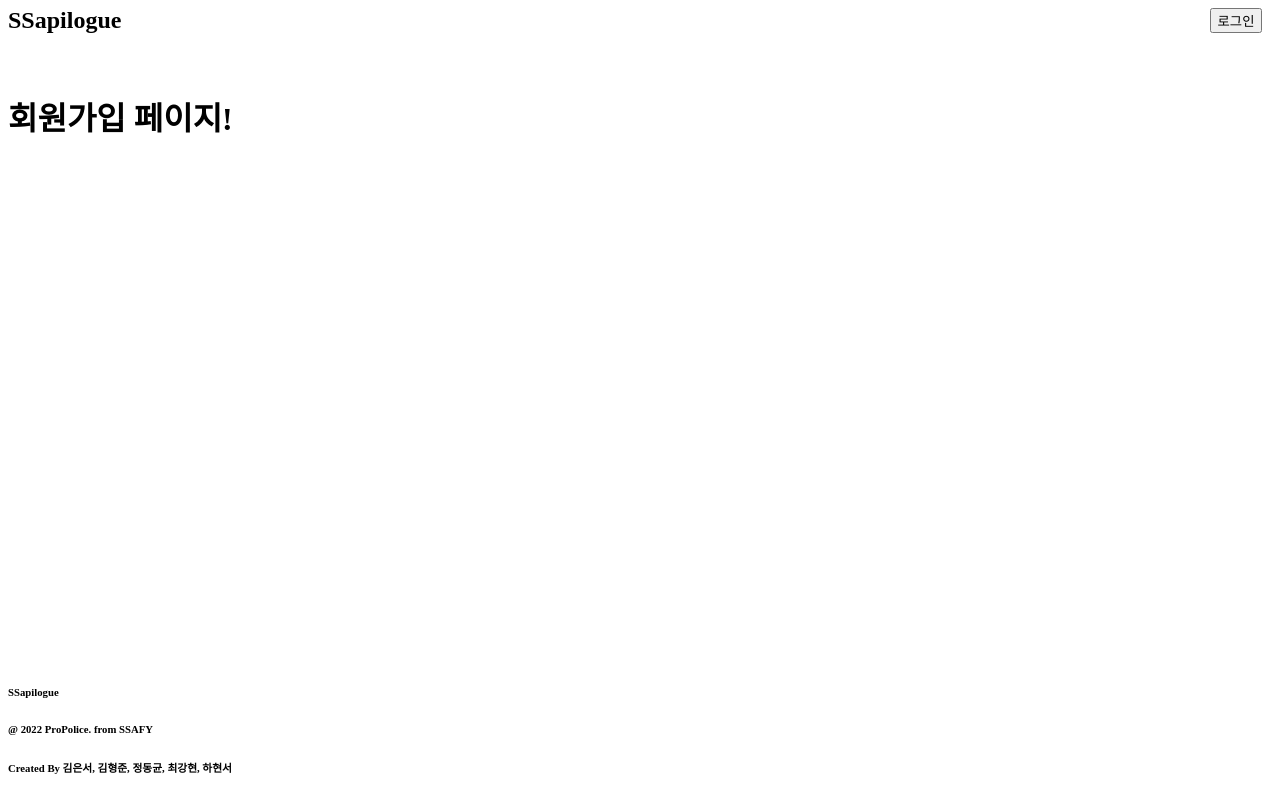
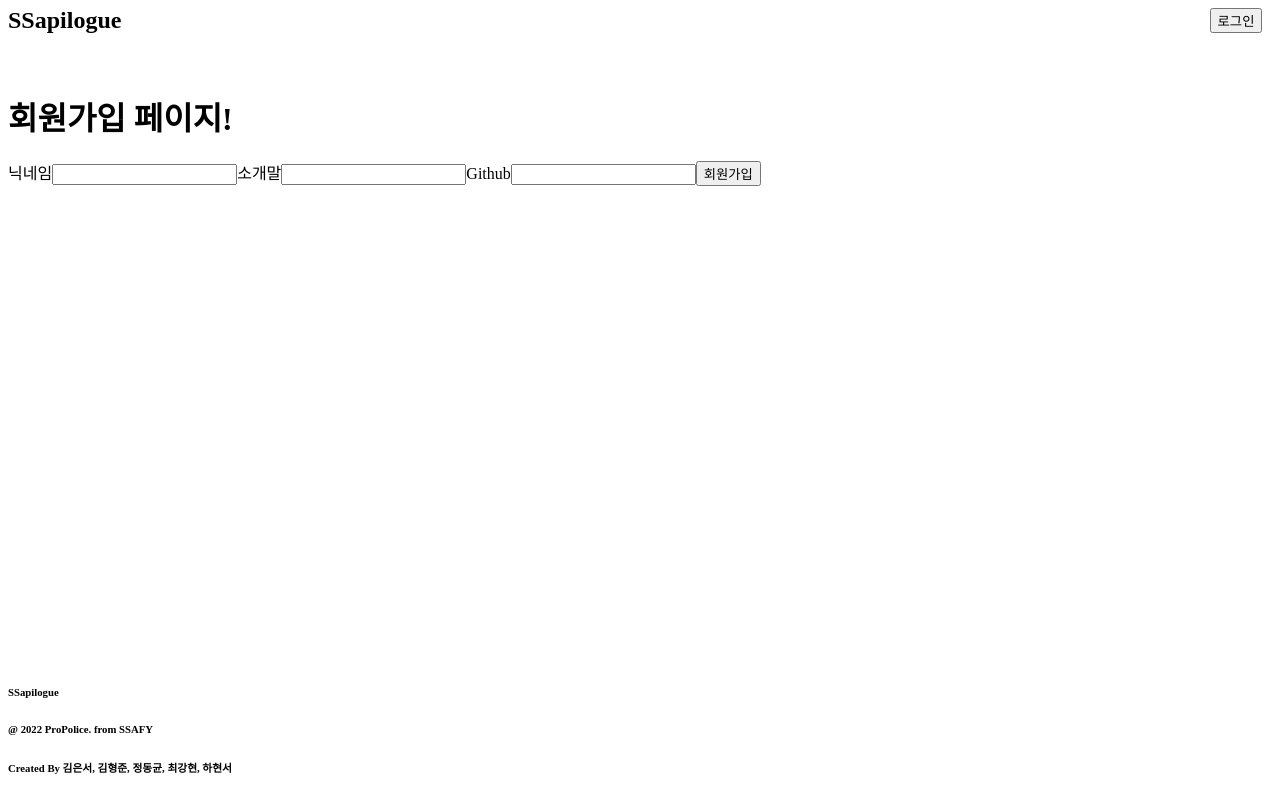
Before and after one commit to kimhyeongjun95/Ssapilogue, a React (Create React App) app in the folder frontend/: page /signup in a window 1280 px wide. Built offline with nearby package versions, Linux system fonts and the light colour scheme; a small style sheet from the web is missing.

Commit message:
feat: 로그인 폼 구현

```diff
--- a/frontend/src/components/Footer/index.jsx
+++ b/frontend/src/components/Footer/index.jsx
@@ -7,7 +7,6 @@ const Footer = () => {
       <h6>SSapilogue</h6>
       <h6>@ 2022 ProPolice. from SSAFY</h6>
       <h6>Created By 김은서, 김형준, 정동균, 최강현, 하현서</h6>
-
     </footer>
   )
 }
--- a/frontend/src/pages/HomePage/index.jsx
+++ b/frontend/src/pages/HomePage/index.jsx
@@ -1,9 +1,13 @@
 import React from "react";
+import { Link } from 'react-router-dom';
 
 const HomePage = () => {
   return (
     <div>
       <h1>여기는 메인화면</h1>
+      <Link to="/project/post">
+        <button>지금 등록하기</button>
+      </Link>
     </div>
   )
 }
--- a/frontend/src/pages/PostProjectPage/index.jsx
+++ b/frontend/src/pages/PostProjectPage/index.jsx
@@ -22,11 +22,6 @@ const PostProjectPage = () => {
   // 프로젝트 맴버 //
   const [phashbox, setpHashbox] = useState([])
   const [phashtag, setpHashtag] = useState('')
-
-  // 라벨링
-  const onChangeHashtag = (event) => {
-    setHashtag(event.target.value)
-  }
 
   const plusHashtag = (e) => {
     if (e.key === "Enter") {
@@ -194,7 +189,7 @@ const PostProjectPage = () => {
       <div style={{display:"flex",flexDirection:"column", justifyContent : "center", alignItems :"center"}}>
 
         <h2 style={{width:"40%", textAlign:"center"}}>프로젝트를 등록해주세요</h2>
-        <a style={{width:"40%", color: "#909090", fontSize: 12,marginBottom:"5vh"}}> * 는 필수항목입니다.</a>
+        {/* <a style={{width:"40%", color: "#909090", fontSize: 12,marginBottom:"5vh"}}> * 는 필수항목입니다.</a> */}
         {questionType("* 프로젝트 이름",title,setTitle,1)}
         {chooseType()}
         {questionType("배포주소", bepo, setBepo)}
@@ -206,7 +201,7 @@ const PostProjectPage = () => {
         <button style={uploadButton} onClick={onCickImageUpload}>썸네일 업로드</button>
         { (thumbnail) ?
           <div style={{marginTop:"2vh"}}>
-            <img src={thumbnailUrl} style={{height:"20vh",width:"35vh"}} />
+            {/* <img src={thumbnailUrl} style={{height:"20vh",width:"35vh"}} /> */}
           </div>
           :
           null
--- a/frontend/src/pages/SignInPage/index.jsx
+++ b/frontend/src/pages/SignInPage/index.jsx
@@ -1,6 +1,5 @@
 import React, { useState } from "react";
 import API from "../../api/API";
-// import axios from "axios";
 
 // const store = {
 //   setLocalStorage({ key, val }) {
@@ -27,13 +26,14 @@ const SignInPage = () => {
     });
   };
 
-  const login = () => {
+  const signIn = () => {
     API.post("/api/v4/users/login", {
       login_id: id,
       password: pw,
     })
       .then((res) => {
         console.log(res);
+        // 화면분기
       })
       .catch((err) => {
         console.log(err);
@@ -44,7 +44,7 @@ const SignInPage = () => {
     <div>
       아이디<input name="id" onChange={handleOnChange} value={id}/>
       비밀번호<input name="pw" onChange={handleOnChange} type="password" value={pw}/>
-      <button onClick={login}>로그인</button>
+      <button onClick={signIn}>로그인</button>
     </div>
   )
 }
--- a/frontend/src/pages/SignUpPage/index.jsx
+++ b/frontend/src/pages/SignUpPage/index.jsx
@@ -1,9 +1,34 @@
-import React from "react";
+import React, { useState } from "react";
 
 const SignUpPage = () => {
+
+  const [inputs, setInputs] = useState({
+    nickName: '',
+    greetings: '',
+    github: '',
+  });
+  const { nickName, greetings, github } = inputs;
+
+  const handleOnChange = (e) => {
+    const { value, name } = e.target;
+    setInputs({
+      ...inputs,
+      [name]: value
+    });
+  };
+
+  const signUp = () => {
+    console.log(nickName, greetings, github);
+  }
+
   return (
     <>
       <h1>회원가입 페이지!</h1>
+
+      닉네임<input name="nickName" onChange={handleOnChange} value={nickName}/>
+      소개말<input name="greetings" onChange={handleOnChange} value={greetings}/>
+      Github<input name="github" onChange={handleOnChange} value={github}/>
+      <button onClick={signUp}>회원가입</button>
     </>
   )
 }
--- a/frontend/src/setupProxy.js
+++ b/frontend/src/setupProxy.js
@@ -1,4 +1,3 @@
-
 const { createProxyMiddleware } = require('http-proxy-middleware');
 
 module.exports = function (app) {
```
Also changed, not shown: 1 other file (tests, documents, lock files or other folders).
